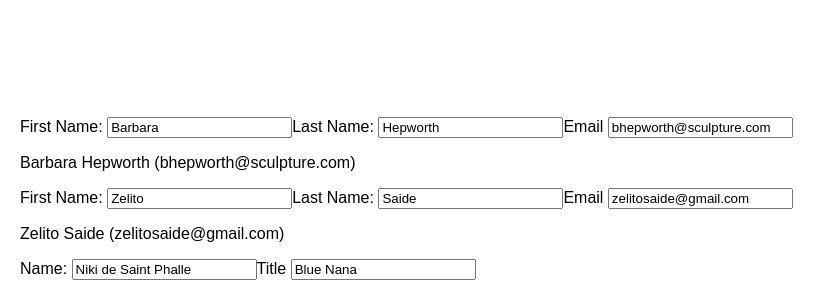
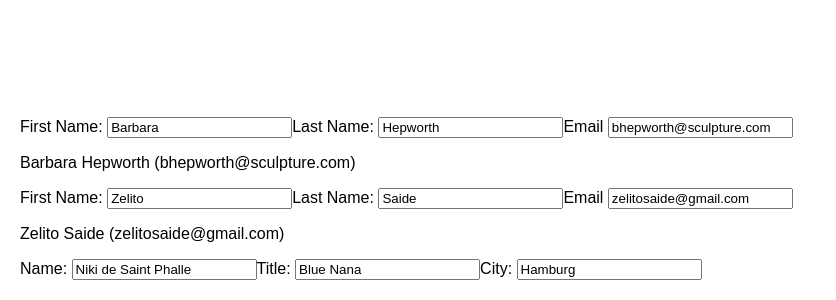
Before and after one commit to zelitosaide/react-js-course, a React (Create React App) app: page / in a window 1280 px wide. Shown: the part 703-1003 px from the top of the page, without its empty margins (0-836 px from the left). Built offline with nearby package versions, Linux system fonts and the light colour scheme.

Commit message:
Updating objects in state

```diff
--- a/src/learn/learn-react/adding-interactivity/updating-objects-in-state/index.js
+++ b/src/learn/learn-react/adding-interactivity/updating-objects-in-state/index.js
@@ -34,6 +34,16 @@ function Form() {
     setPerson(nextPerson);
   }
 
+  function handleCityChange(e) {
+    setPerson({
+      ...person,
+      artwork: {
+        ...person.artwork,
+        city: e.target.value,
+      },
+    });
+  }
+
   return (
     <>
       <label>
@@ -44,10 +54,17 @@ function Form() {
         />
       </label>
       <label>
-        Title{" "}
+        Title:{" "}
         <input
           value={person.artwork.title}
           onChange={handleTitleChange}
+        />
+      </label>
+      <label>
+        City:{" "}
+        <input
+          value={person.artwork.city}
+          onChange={handleCityChange}
         />
       </label>
     </>
```
